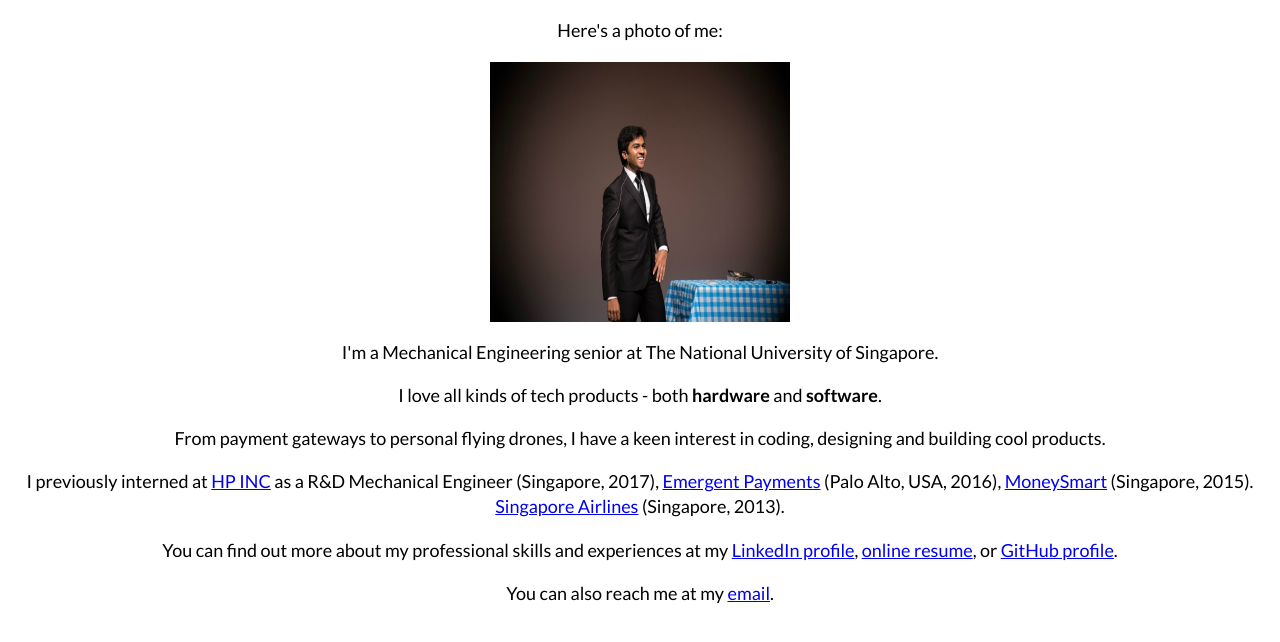
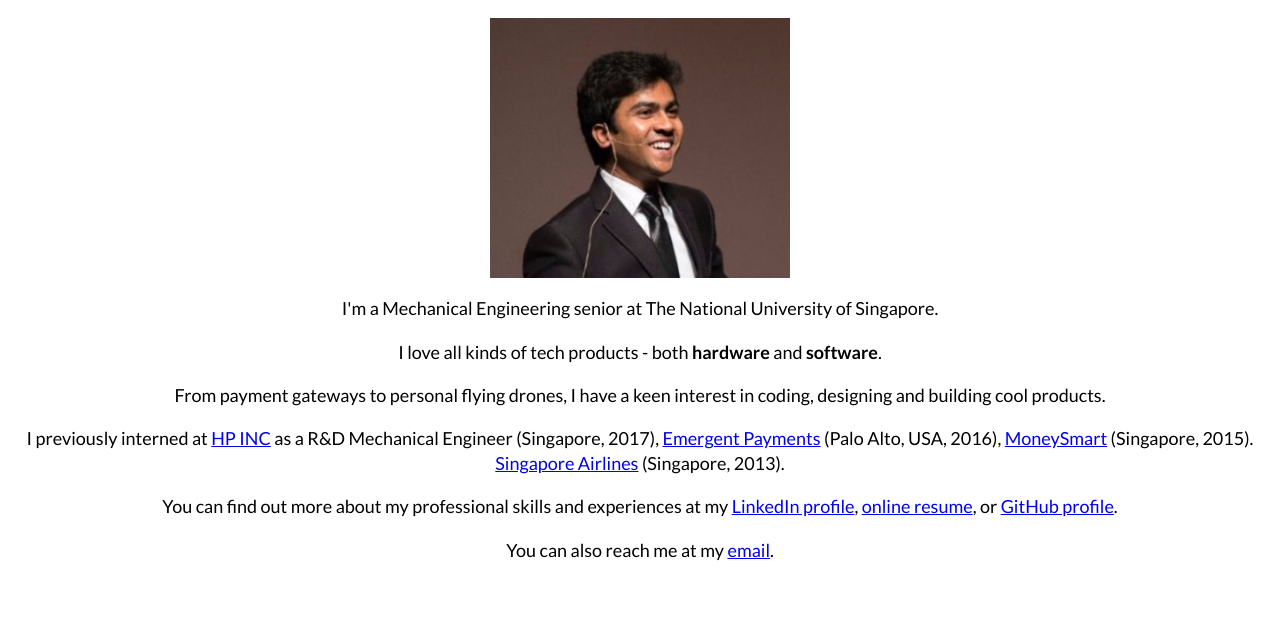
Before and after one commit to Vinseeni/vinseeni.github.io, a plain HTML site: page index.html in a window 1280 px wide. Shown: the part 62-704 px from the top of the page. Drawn offline with Linux system fonts and the light colour scheme.

Commit message:
Profile Image Resized and edited profile

```diff
--- a/index.html
+++ b/index.html
@@ -37,8 +37,7 @@ p {
 
 </script>
 	<h1><b>Hey There!</b></h1>
-	<p>Here's a photo of me:</p>
-	<img src="./resources/images/srevinod.png" style="width:300px;height:260px;">
+	<img src="./resources/images/srevinod_circular.png" style="width:300px;height:260px;">
 	<p>I'm a Mechanical Engineering senior at The National University of Singapore.</p>
 	<p>I love all kinds of tech products - both <b> hardware </b> and <b>software</b>. </p>
 	<p>From payment gateways to personal flying drones, I have a keen interest in coding, designing and building cool products.</p>
```
Also changed, not shown: resources/images/srevinod_circular.png (added).
